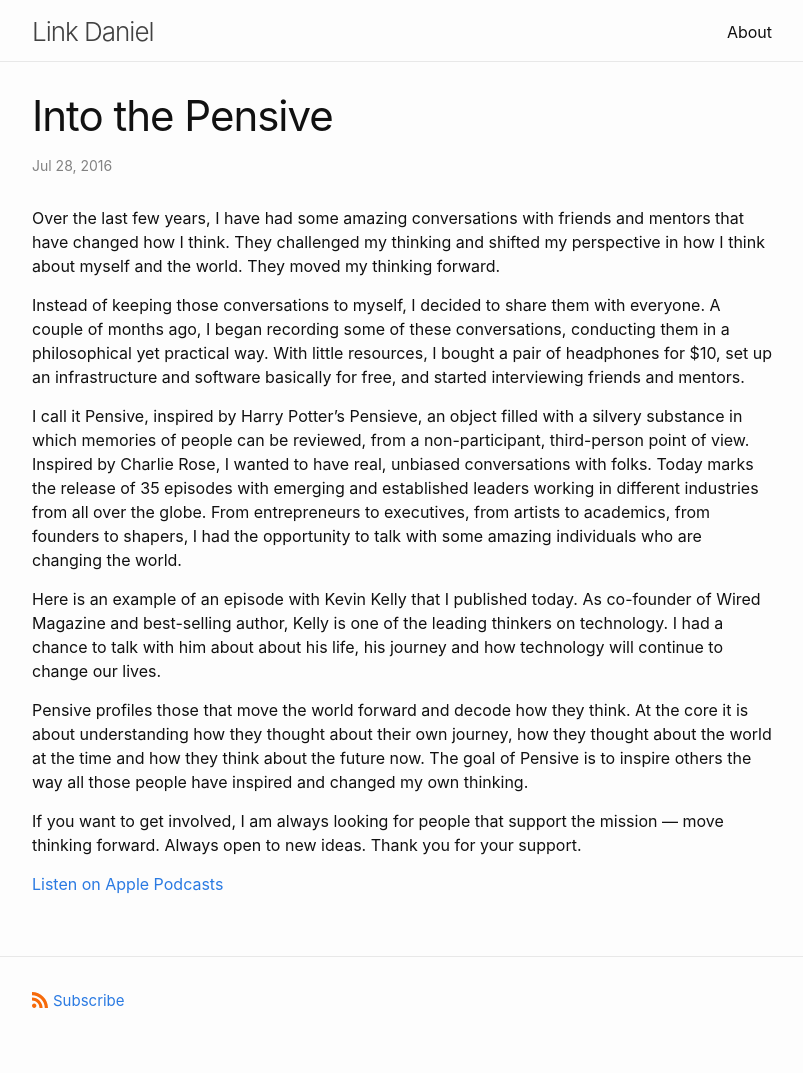
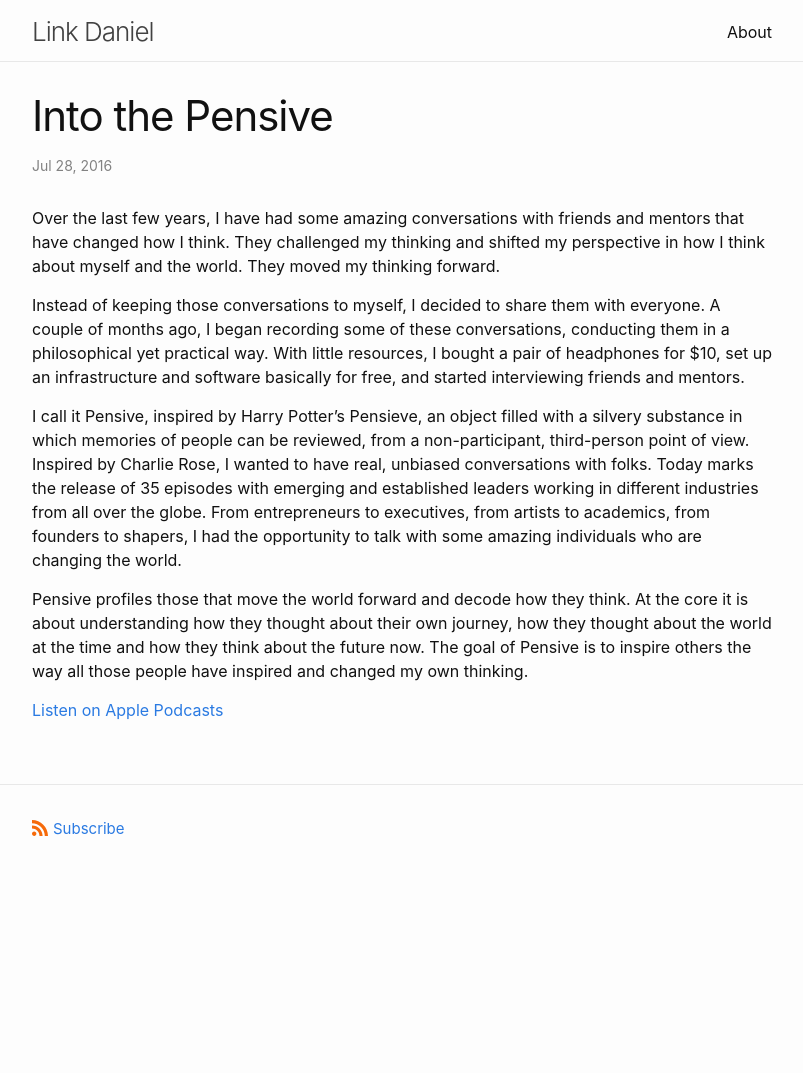
Before and after one commit to link-daniel/link.github.io, a Jekyll site: the page built from pensive.md, in a window 1280 px wide. Shown: the whole page, without its empty margins (238-1041 px from the left). Built offline with Jekyll 4.4.1, drawn with Linux system fonts in a browser that asks for light colours; after the commit the page ends 900 px from its top, so only the background shows below that.

Commit message:
Update pensive.md

```diff
--- a/pensive.md
+++ b/pensive.md
@@ -13,10 +13,6 @@ Instead of keeping those conversations to myself, I decided to share them with e
 I call it Pensive, inspired by Harry Potter’s Pensieve, an object filled with a silvery substance in which memories of people can be reviewed, from a non-participant, third-person point of view. Inspired by Charlie Rose, I wanted to have real, unbiased conversations with folks.
 Today marks the release of 35 episodes with emerging and established leaders working in different industries from all over the globe. From entrepreneurs to executives, from artists to academics, from founders to shapers, I had the opportunity to talk with some amazing individuals who are changing the world.
 
-Here is an example of an episode with Kevin Kelly that I published today. As co-founder of Wired Magazine and best-selling author, Kelly is one of the leading thinkers on technology. I had a chance to talk with him about about his life, his journey and how technology will continue to change our lives.
-
 Pensive profiles those that move the world forward and decode how they think. At the core it is about understanding how they thought about their own journey, how they thought about the world at the time and how they think about the future now. The goal of Pensive is to inspire others the way all those people have inspired and changed my own thinking.
 
-If you want to get involved, I am always looking for people that support the mission — move thinking forward. Always open to new ideas. Thank you for your support.
-
 [Listen on Apple Podcasts](https://podcasts.apple.com/us/podcast/pensive/id1073842792?mt=2)
```
